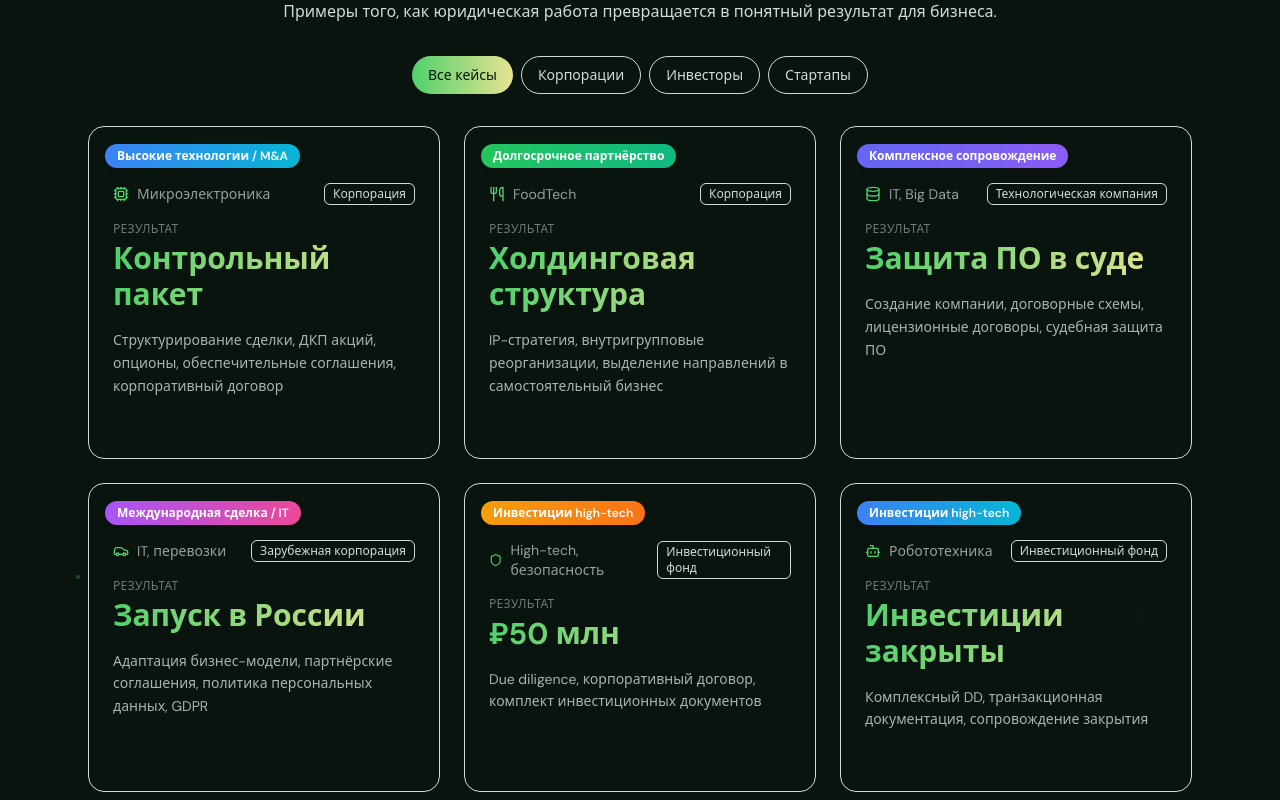
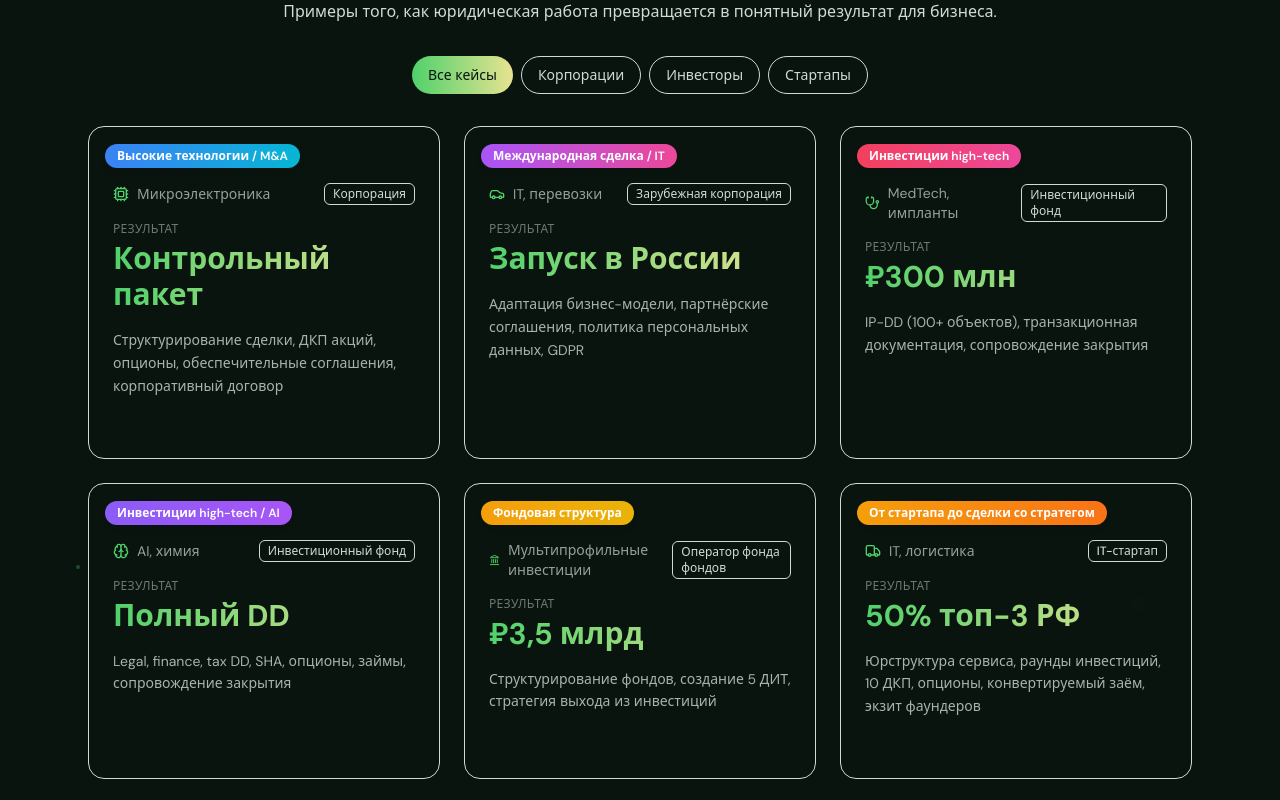
Before and after one commit to pogudkin2b/unext-one-landing, a Next.js app: page / in a window 1280 px wide. Shown: the part 3960-4760 px from the top of the page. Built offline with nearby package versions, Linux system fonts and the light colour scheme.

Commit message:
Sort cases to show featured first on main screen
Featured cases now appear first in the grid, ensuring the 6 highlighted
cases are visible without clicking "Show more"

🤖 Generated with [Claude Code](https://claude.com/claude-code)

Co-Authored-By: Claude <noreply@anthropic.com>

```diff
--- a/src/app/page.tsx
+++ b/src/app/page.tsx
@@ -1376,10 +1376,12 @@ function CasesSection() {
   const [isLoading, setIsLoading] = useState(false);
   const [selectedCase, setSelectedCase] = useState<CaseData | null>(null);
 
-  const filteredCases = casesData.filter((c) => {
-    if (activeFilter === "all") return true;
-    return c.category === activeFilter;
-  });
+  const filteredCases = casesData
+    .filter((c) => {
+      if (activeFilter === "all") return true;
+      return c.category === activeFilter;
+    })
+    .sort((a, b) => (b.featured ? 1 : 0) - (a.featured ? 1 : 0)); // Featured cases first
 
   const displayedCases = showAll ? filteredCases : filteredCases.slice(0, 6);
   const hasMore = filteredCases.length > 6 && !showAll;
```
